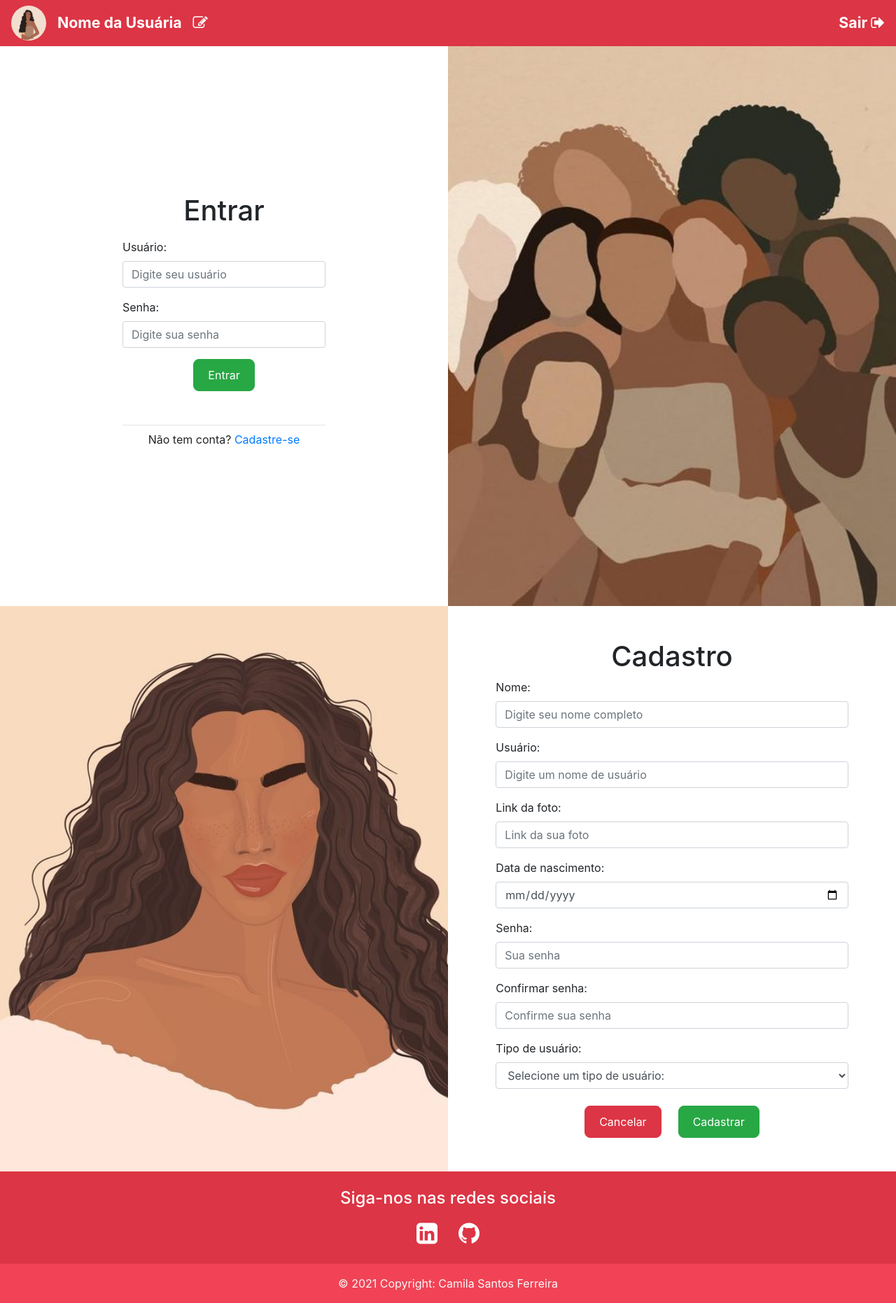
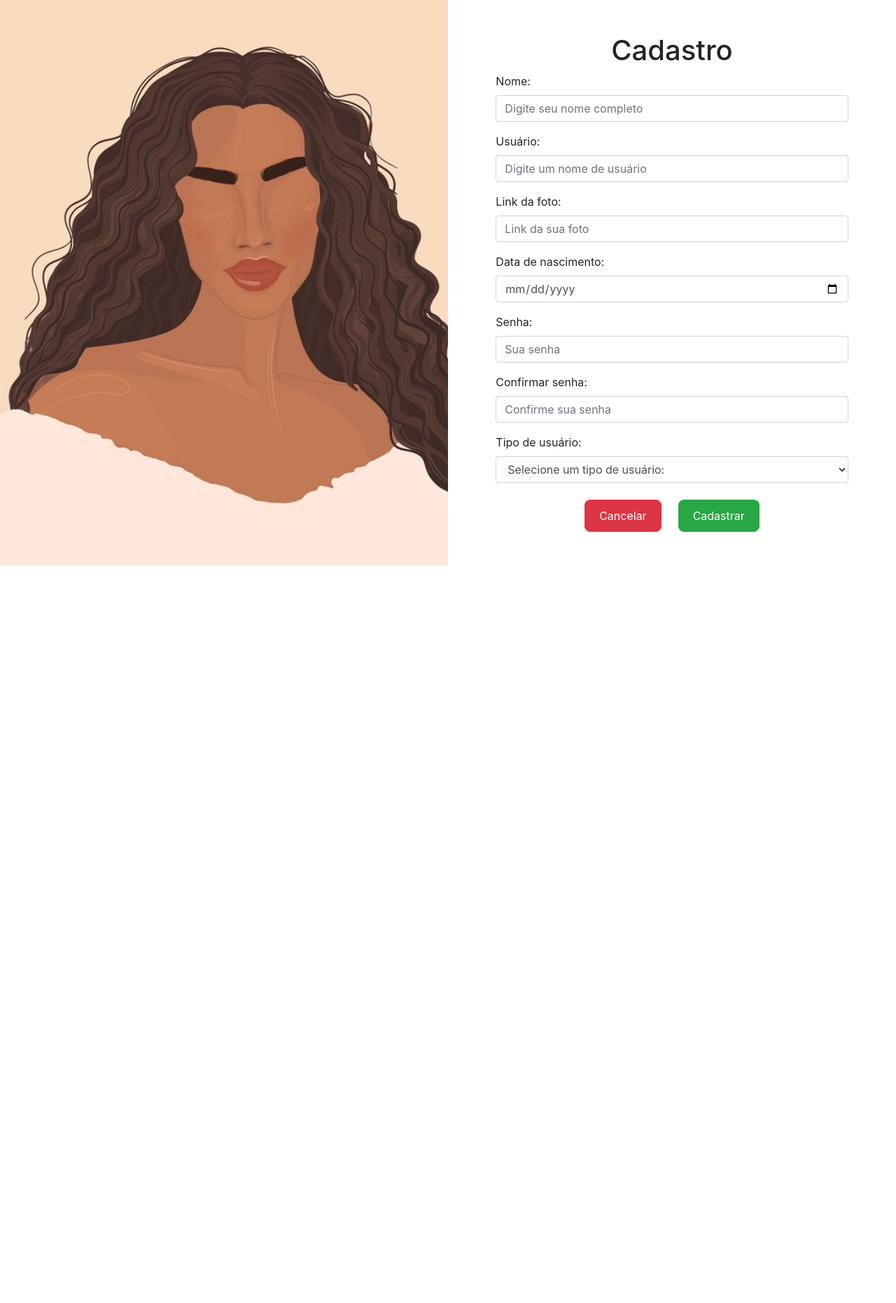
Before and after one commit to camila-santos-ferreira/blog-pessoal-angular, an Angular app: page /cadastrar in a window 1280 px wide. Before the commit this address led to /. Shown: the whole page at 70% size. After the commit the page ends 808 px from the top, so only its background shows below. Built offline with nearby package versions, Linux system fonts and the light colour scheme.

Commit message:
Criando rotas

```diff
--- a/src/app/app-routing.module.ts
+++ b/src/app/app-routing.module.ts
@@ -1,7 +1,14 @@
+import { EntrarComponent } from './entrar/entrar.component';
+import { CadastrarComponent } from './cadastrar/cadastrar.component';
+
 import { NgModule } from '@angular/core';
 import { RouterModule, Routes } from '@angular/router';
 
-const routes: Routes = [];
+const routes: Routes = [
+  {path: "", redirectTo: "entrar", pathMatch: "full"},
+  {path: "entrar", component: EntrarComponent},
+  {path: "cadastrar", component: CadastrarComponent}
+];
 
 @NgModule({
   imports: [RouterModule.forRoot(routes)],
--- a/src/app/app.component.html
+++ b/src/app/app.component.html
@@ -1,4 +1 @@
-<app-menu></app-menu>
-<app-entrar></app-entrar>
-<app-cadastrar></app-cadastrar>
-<app-rodape></app-rodape>
+<router-outlet></router-outlet>
--- a/src/app/cadastrar/cadastrar.component.html
+++ b/src/app/cadastrar/cadastrar.component.html
@@ -81,7 +81,7 @@
           </div>
 
           <div class="d-flex justify-content-center mt-4">
-            <button type="submit" class="btn btn-danger botao-cancelar mr-4">Cancelar</button>
+            <button type="submit" class="btn btn-danger botao-cancelar mr-4" routerLink="/entrar">Cancelar</button>
             <button type="submit" class="btn btn-success botao-cadastrar">Cadastrar</button>
           </div>
         </div>
--- a/src/app/entrar/entrar.component.html
+++ b/src/app/entrar/entrar.component.html
@@ -32,7 +32,7 @@
           </div>
 
           <hr class="mt-5 mb-2" />
-          <p class="text-center">Não tem conta? <a href="">Cadastre-se</a></p>
+          <p class="text-center">Não tem conta? <a href="" routerLink="/cadastrar">Cadastre-se</a></p>
         </div>
       </div>
     </div>
```
